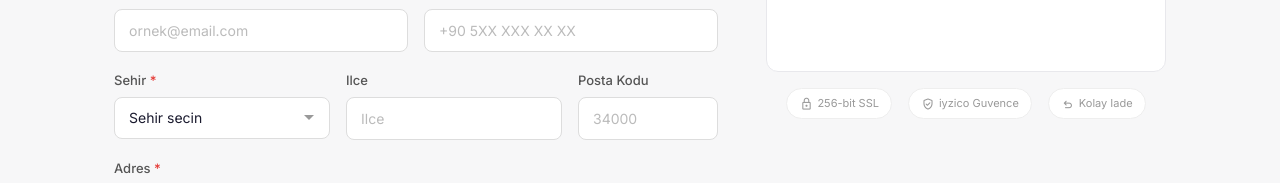
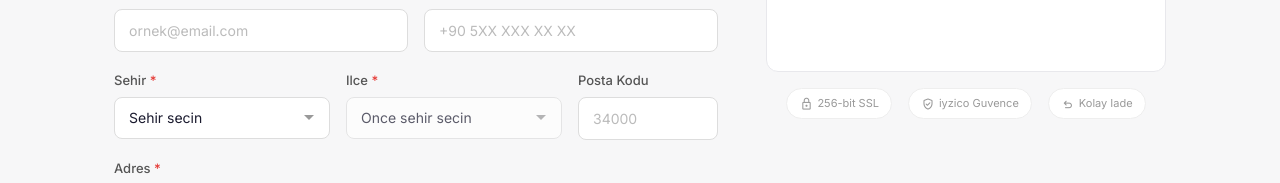
Before and after one commit to emreakpinardev/abonelik-sistemi, a Next.js app: page /checkout in a window 1280 px wide. Shown: the part 327-510 px from the top of the page. Built offline with nearby package versions, Linux system fonts and the light colour scheme.

Commit message:
Populate districts by selected city in checkout form

```diff
--- a/src/app/checkout/page.js
+++ b/src/app/checkout/page.js
@@ -8,6 +8,33 @@ const ALLOWED_CITIES = [
     'Kirikkale', 'Kirklareli', 'Kocaeli', 'Kutahya', 'Manisa', 'Sakarya',
     'Tekirdag', 'Usak', 'Yalova', 'Zonguldak'
 ];
+
+const CITY_DISTRICTS = {
+    Istanbul: ['Adalar', 'Arnavutkoy', 'Atasehir', 'Avcilar', 'Bagcilar', 'Bahcelievler', 'Bakirkoy', 'Basaksehir', 'Bayrampasa', 'Besiktas', 'Beykoz', 'Beylikduzu', 'Beyoglu', 'Buyukcekmece', 'Catalca', 'Cekmekoy', 'Esenler', 'Esenyurt', 'Eyupsultan', 'Fatih', 'Gaziosmanpasa', 'Gungoren', 'Kadikoy', 'Kagithane', 'Kartal', 'Kucukcekmece', 'Maltepe', 'Pendik', 'Sancaktepe', 'Sariyer', 'Silivri', 'Sultanbeyli', 'Sultangazi', 'Sile', 'Sisli', 'Tuzla', 'Umraniye', 'Uskudar', 'Zeytinburnu'],
+    Izmir: ['Aliaga', 'Balcova', 'Bayindir', 'Bayrakli', 'Bergama', 'Beydag', 'Bornova', 'Buca', 'Cesme', 'Cigli', 'Dikili', 'Foca', 'Gaziemir', 'Guzelbahce', 'Karabaglar', 'Karaburun', 'Karsiyaka', 'Kemalpasa', 'Kinik', 'Kiraz', 'Konak', 'Menderes', 'Menemen', 'Narlidere', 'Odemis', 'Seferihisar', 'Selcuk', 'Tire', 'Torbali', 'Urla'],
+    Ankara: ['Akyurt', 'Altindag', 'Ayas', 'Bala', 'Beypazari', 'Camlidere', 'Cankaya', 'Cubuk', 'Elmadag', 'Etimesgut', 'Evren', 'Golbasi', 'Gudul', 'Haymana', 'Kahramankazan', 'Kalecik', 'Kecioren', 'Kizilcahamam', 'Mamak', 'Nallihan', 'Polatli', 'Pursaklar', 'Sincan', 'Sereflikochisar', 'Yenimahalle'],
+    Balikesir: ['Altieylul', 'Ayvalik', 'Balya', 'Bandirma', 'Bigadic', 'Burhaniye', 'Dursunbey', 'Edremit', 'Erdek', 'Gomec', 'Gonen', 'Havran', 'Ivrindi', 'Karesi', 'Kepsut', 'Manyas', 'Marmara', 'Savastepe', 'Sindirgi', 'Susurluk'],
+    Bartin: ['Amasra', 'Kurucasile', 'Merkez', 'Ulus'],
+    Bilecik: ['Bozuyuk', 'Golpazari', 'Inhisar', 'Merkez', 'Osmaneli', 'Pazaryeri', 'Sogut', 'Yenipazar'],
+    Bolu: ['Dortdivan', 'Gerede', 'Goynuk', 'Kibriscik', 'Mengen', 'Merkez', 'Mudurnu', 'Seben', 'Yenicaga'],
+    Bursa: ['Buyukorhan', 'Gemlik', 'Gursu', 'Harmancik', 'Inegol', 'Iznik', 'Karacabey', 'Keles', 'Kestel', 'Mudanya', 'Mustafakemalpasa', 'Nilufer', 'Orhaneli', 'Orhangazi', 'Osmangazi', 'Yildirim', 'YeniSehir'],
+    Canakkale: ['Ayvacik', 'Bayramic', 'Biga', 'Bozcaada', 'Can', 'Eceabat', 'Ezine', 'Gelibolu', 'Gokceada', 'Lapseki', 'Merkez', 'Yenice'],
+    Cankiri: ['Atkaracalar', 'Bayramoren', 'Cerkes', 'Eldivan', 'Ilgaz', 'Kizilirmak', 'Korgun', 'Kursunlu', 'Merkez', 'Orta', 'Sabanozu', 'Yaprakli'],
+    Edirne: ['Enez', 'Havsa', 'Ipsala', 'Kesan', 'Lalapasa', 'Meric', 'Merkez', 'Suloglu', 'Uzunkopru'],
+    Eskisehir: ['Alpu', 'Beylikova', 'Cifteler', 'Gunyuzu', 'Han', 'Inonu', 'Mahmudiye', 'Mihalgazi', 'Mihaliccik', 'Odunpazari', 'Saricakaya', 'Seyitgazi', 'Sivrihisar', 'Tepebasi'],
+    Karabuk: ['Eflani', 'Eskipazar', 'Merkez', 'Ovacik', 'Safranbolu', 'Yenice'],
+    Kastamonu: ['Abana', 'Agli', 'Arac', 'Azdavay', 'Bozkurt', 'Cide', 'Catalzeytin', 'Daday', 'Devrekani', 'Doganyurt', 'Hanonu', 'Ihsangazi', 'Inebolu', 'Kure', 'Merkez', 'Pinarbasi', 'Seydiler', 'Senpazar', 'Taskopru', 'Tosya'],
+    Kirikkale: ['Bahsili', 'Baliseyh', 'Celebi', 'Delice', 'Karakecili', 'Keskin', 'Merkez', 'Sulakyurt', 'Yahsihan'],
+    Kirklareli: ['Babaeski', 'Demirkoy', 'Kofcaz', 'Luleburgaz', 'Merkez', 'Pehlivankoy', 'Pinarhisar', 'Vize'],
+    Kocaeli: ['Basiskele', 'Cayirova', 'Darica', 'Derince', 'Dilovasi', 'Gebze', 'Golcuk', 'Izmit', 'Kandira', 'Karamursel', 'Kartepe', 'Korfez'],
+    Kutahya: ['Altintas', 'Aslanapa', 'Cavdarhisar', 'Domanic', 'Dumlupinar', 'Emet', 'Gediz', 'Hisarcik', 'Merkez', 'Pazarlar', 'Simav', 'Saphane', 'Tavsanli'],
+    Manisa: ['Ahmetli', 'Akhisar', 'Alasehir', 'Demirci', 'Golmarmara', 'Gordes', 'Kirkagac', 'Koprubasi', 'Kula', 'Salihli', 'Sarigol', 'Saruhanli', 'Selendi', 'Soma', 'Turgutlu', 'Sehzadeler', 'Yunusemre'],
+    Sakarya: ['Adapazari', 'Akyazi', 'Arifiye', 'Erenler', 'Ferizli', 'Geyve', 'Hendek', 'Karapurcek', 'Karasu', 'Kaynarca', 'Kocaali', 'Pamukova', 'Sapanca', 'Serdivan', 'Sogutlu', 'Tarakli'],
+    Tekirdag: ['Kapakli', 'Cerkezkoy', 'Corlu', 'Ergene', 'Hayrabolu', 'Malkara', 'Marmaraereglisi', 'Muratli', 'Saray', 'Suleymanpasa', 'Sarkoy'],
+    Usak: ['Banaz', 'Esme', 'Karahalli', 'Merkez', 'Sivasli', 'Ulubey'],
+    Yalova: ['Altinova', 'Armutlu', 'Ciftlikkoy', 'Cinarcik', 'Merkez', 'Termal'],
+    Zonguldak: ['Alapli', 'Catalagzi', 'Caycuma', 'Devrek', 'Gokcebey', 'Karadenizeregli', 'Kilimli', 'Merkez'],
+};
 
 
 
@@ -251,6 +278,7 @@ export default function CheckoutPage() {
     const shippingCost = selectedRate ? parseFloat(selectedRate.price) : (shippingMethod === 'express' ? 49.90 : 0);
     const total = (subtotal + shippingCost).toFixed(2);
     const isSubscription = purchaseType === 'subscription';
+    const districtsForSelectedCity = CITY_DISTRICTS[formData.city] || [];
 
     function isTechnicalVariantLabel(label) {
         if (!label) return true;
@@ -302,7 +330,17 @@ export default function CheckoutPage() {
     }
 
     function handleInputChange(e) {
-        setFormData({ ...formData, [e.target.name]: e.target.value });
+        const { name, value } = e.target;
+        setFormData((prev) => {
+            const next = { ...prev, [name]: value };
+            if (name === 'city') {
+                const cityDistricts = CITY_DISTRICTS[value] || [];
+                if (!cityDistricts.includes(prev.state)) {
+                    next.state = '';
+                }
+            }
+            return next;
+        });
     }
 
     async function handleSubmit(e) {
@@ -450,7 +488,22 @@ export default function CheckoutPage() {
                                             {cities.map(c => <option key={c} value={c}>{c}</option>)}
                                         </select>
                                     </div>
-                                    <div className="co-field"><label>Ilce</label><input type="text" name="state" placeholder="Ilce" value={formData.state} onChange={handleInputChange} /></div>
+                                    <div className="co-field">
+                                        <label>Ilce <span className="req">*</span></label>
+                                        <select
+                                            name="state"
+                                            value={formData.state}
+                                            onChange={handleInputChange}
+                                            required
+                                            className="co-select"
+                                            disabled={!formData.city}
+                                        >
+                                            <option value="">{formData.city ? 'Ilce secin' : 'Once sehir secin'}</option>
+                                            {districtsForSelectedCity.map((d) => (
+                                                <option key={d} value={d}>{d}</option>
+                                            ))}
+                                        </select>
+                                    </div>
                                     <div className="co-field co-field-sm"><label>Posta Kodu</label><input type="text" name="zipCode" placeholder="34000" value={formData.zipCode} onChange={handleInputChange} /></div>
                                 </div>
                                 <div className="co-field"><label>Adres <span className="req">*</span></label><textarea name="address" placeholder="Acik teslimat adresinizi girin..." rows={3} value={formData.address} onChange={(e) => setFormData({ ...formData, address: e.target.value })} required /></div>
```
